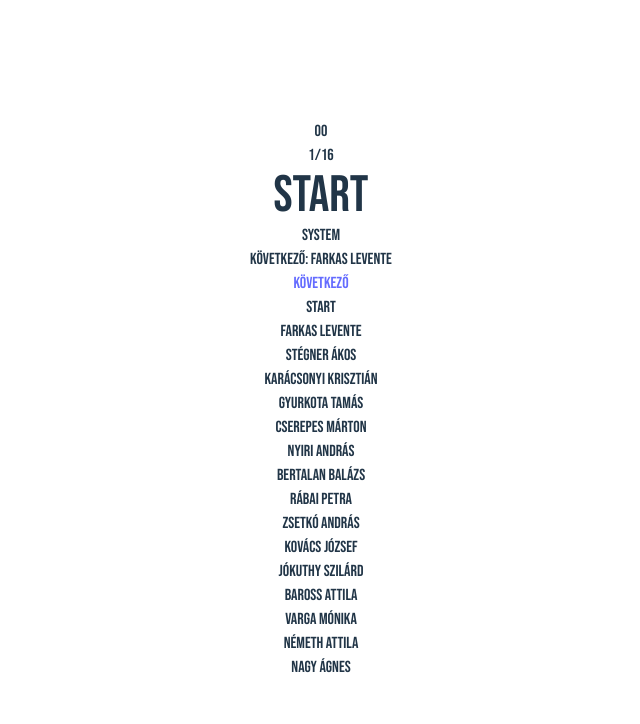
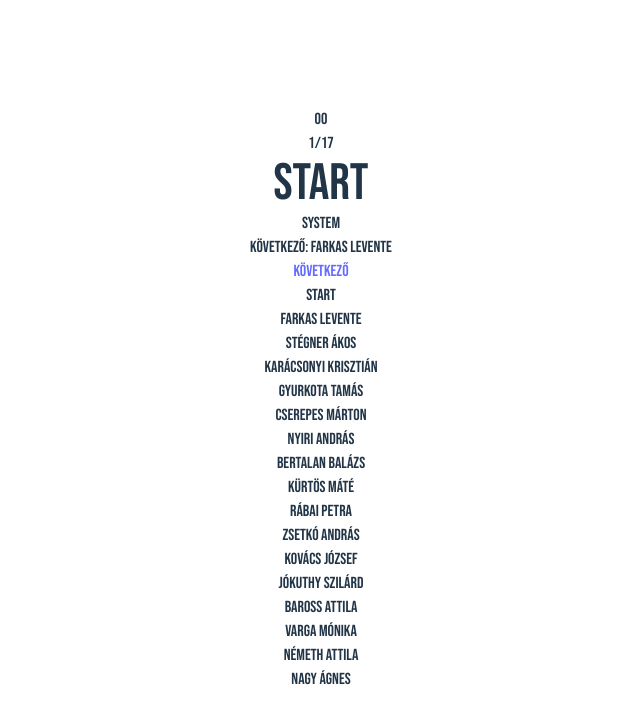
Before and after one commit to Sokamoka/su-order-of-people, a Vue app: page / in a window 1280 px wide. Shown: the top 724 px of the page, without its empty margins (319-959 px from the left). Built offline with nearby package versions, Linux system fonts and the light colour scheme.

Commit message:
Add new people Máté

```diff
--- a/src/constants.js
+++ b/src/constants.js
@@ -34,6 +34,10 @@ export const NAMES = [
     stack: "Backend",
   },
   {
+    name: "Kürtös Máté",
+    stack: "Backend",
+  },
+  {
     name: "Rábai Petra",
     stack: "Autmation Tester",
   },
```
